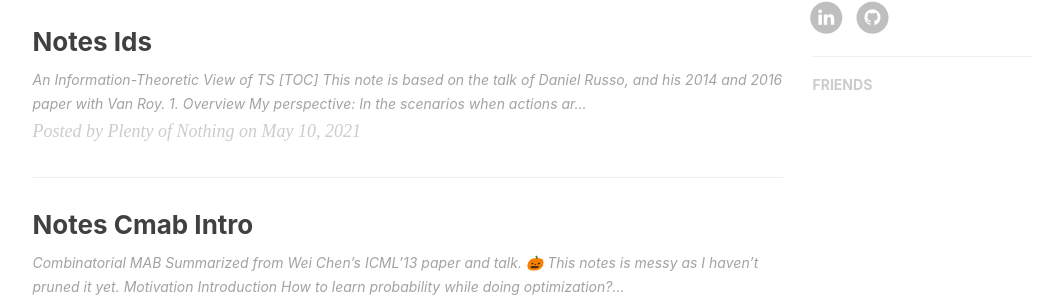
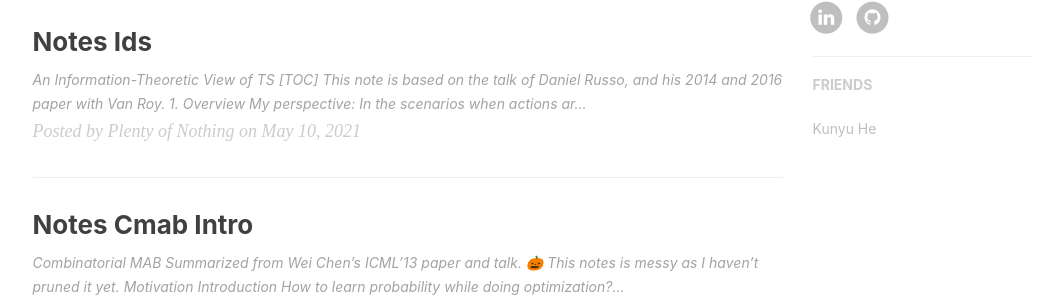
Before and after one commit to ZIYU-DEEP/ZIYU-DEEP.github.io, a Jekyll site: the page built from index.html, in a window 1280 px wide. Shown: the part 840-1144 px from the top of the page, without its empty margins (135-1184 px from the left). Built offline with Jekyll 4.4.1, drawn with Linux system fonts in a browser that asks for light colours; nearby versions of some CDN libraries; the list of posts is cut into pages by our own code; comment, search, counter and statistics services are not loaded.

Commit message:
add freind site

```diff
--- a/_config.yml
+++ b/_config.yml
@@ -108,5 +108,8 @@ github-calendar: true
 
 # Friends
 friends: [
-
+  {
+    title: "Kunyu He",
+    href: "https://kunyu-he.com/"
+  }
 ]
```
